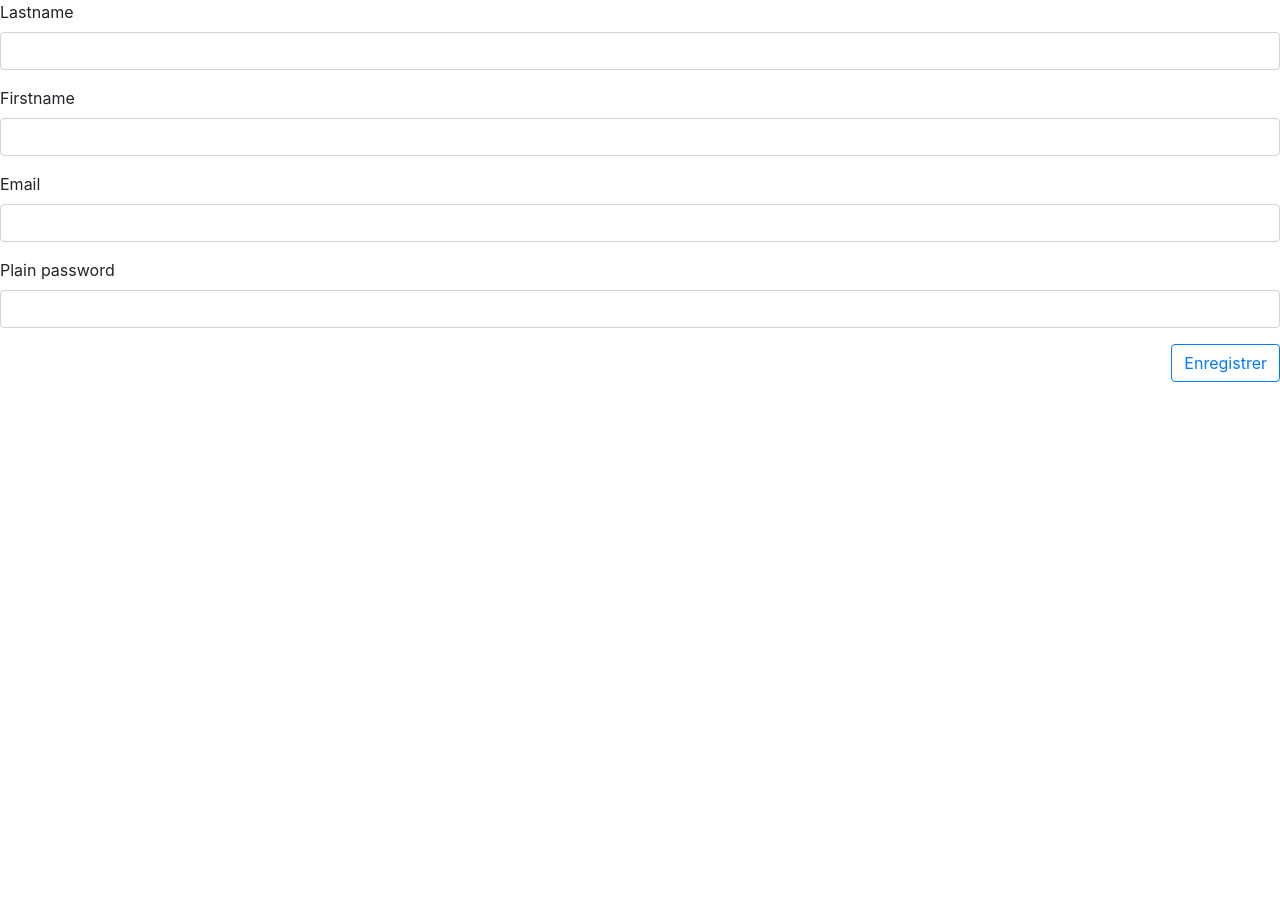
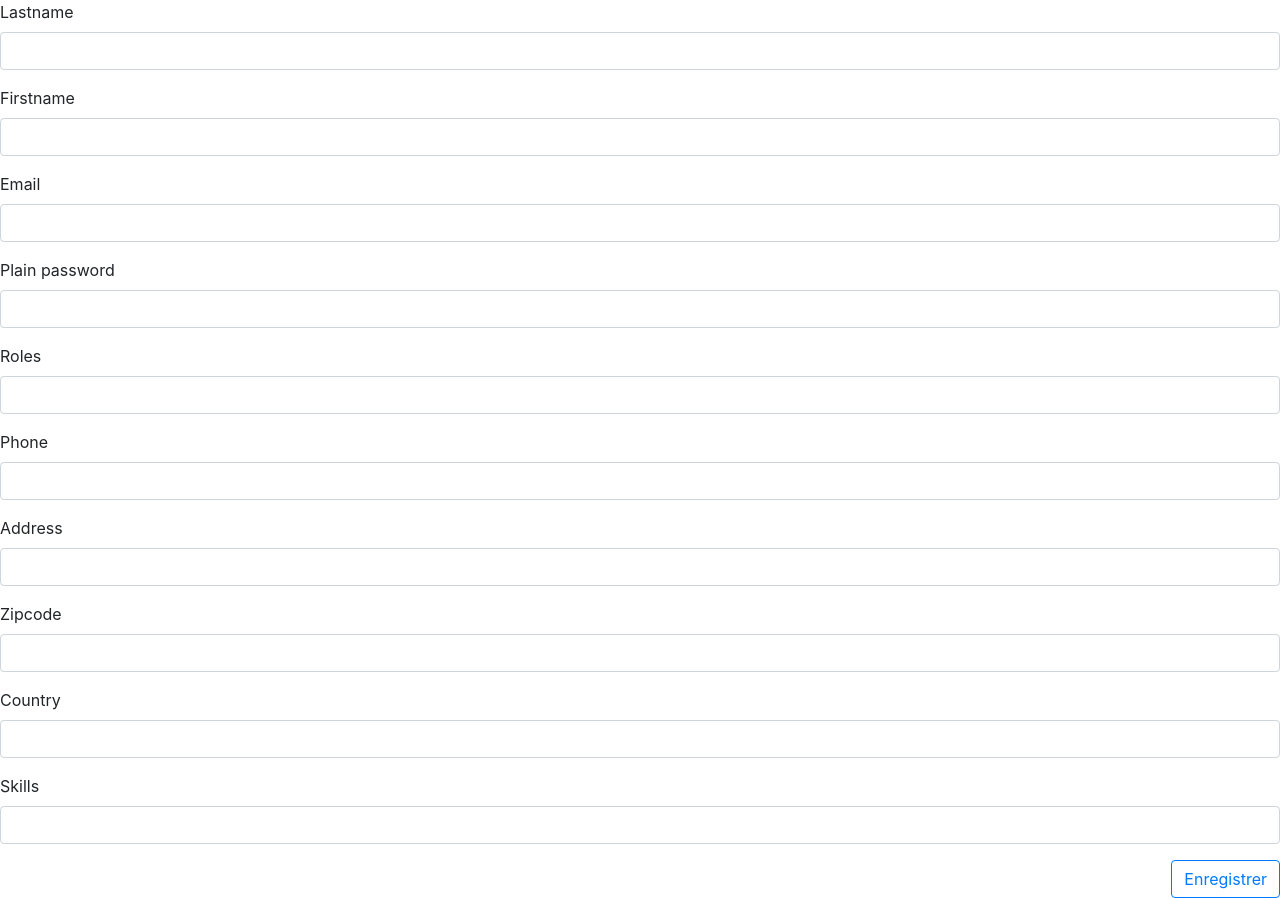
Before and after one commit to deroguerre/fest_dispatcher, a Symfony app: template templates/security/register.html.twig in a window 1280 px wide. Before the commit the page ends 382 px from the top, so only its background shows below. Run offline with Twig, Linux system fonts and the light colour scheme; the template is opened without the code that fills it, so the values that code supplies are empty; form fields are guessed from the names that the template uses; some libraries are stand-ins or nearby versions.

Commit message:
add registration

```diff
--- a/src/Entity/User.php
+++ b/src/Entity/User.php
@@ -234,9 +234,9 @@ class User implements UserInterface
     }
 
     /**
-     * @return string
+     * @return string|null
      */
-    public function getPlainPassword(): string
+    public function getPlainPassword(): ?string
     {
         return $this->plainPassword;
     }
--- a/src/Form/UserType.php
+++ b/src/Form/UserType.php
@@ -15,7 +15,8 @@ class UserType extends AbstractType
             ->add('firstname')
             ->add('lastname')
             ->add('email')
-            ->add('password')
+//            ->add('password')
+            ->add('plainPassword')
             ->add('roles')
             ->add('phone')
             ->add('address')
--- a/templates/security/register.html.twig
+++ b/templates/security/register.html.twig
@@ -8,6 +8,12 @@
     {{  form_row(form.firstname) }}
     {{  form_row(form.email) }}
     {{  form_row(form.plainPassword) }}
+    {{ form_row(form.roles) }}
+    {{ form_row(form.phone) }}
+    {{ form_row(form.address) }}
+    {{ form_row(form.zipcode) }}
+    {{ form_row(form.country) }}
+    {{ form_row(form.skills) }}
     <div class="text-right">
         <button type="submit" class="btn btn-outline-primary">
             Enregistrer
```
Also changed, not shown: src/Entity/Team.php (+23 -0 lines).
